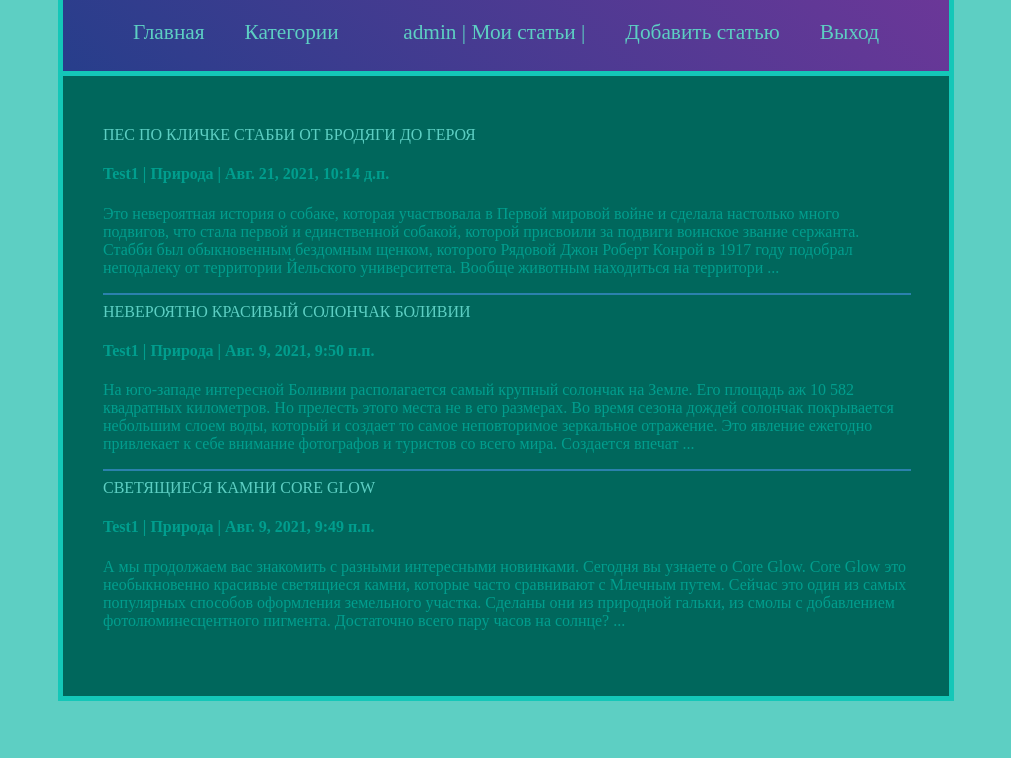
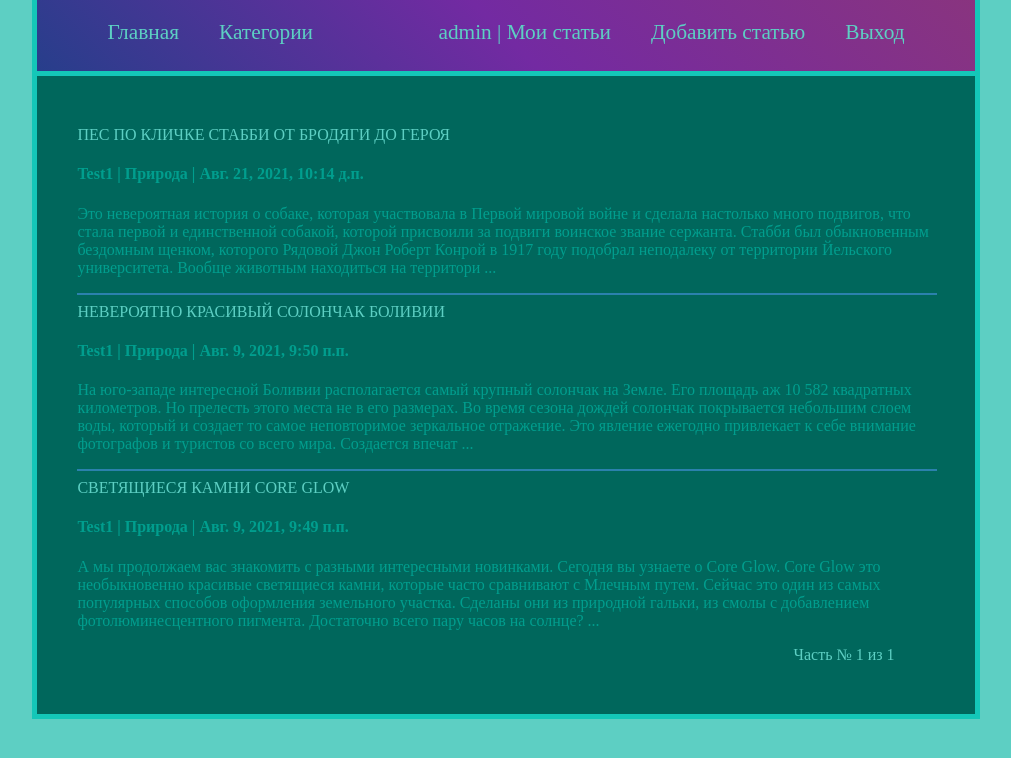
Before and after one commit to tOpDeveLOpeR-pAs/FirstDjangoProject, a Django app: a page that uses templates/base.html in a window 1280 px wide. Shown: the top 758 px of the page, without its empty margins (134-1145 px from the left). Run offline with Django 3.2, Linux system fonts and the light colour scheme; a user stored in the database is signed in; data comes from the database, SQL or seed files in the repository; both versions use the stored data as it was after the commit.

Commit message:
- Add paginator

```diff
--- a/article/views.py
+++ b/article/views.py
@@ -1,8 +1,9 @@
 from django.contrib.auth import get_user
 from django.contrib.auth.decorators import login_required
 from django.contrib.auth.mixins import LoginRequiredMixin
+from django.core.paginator import Paginator
 from django.http import HttpRequest, HttpResponse
-from django.shortcuts import get_object_or_404, redirect
+from django.shortcuts import get_object_or_404, redirect, render
 from django.views.generic.detail import DetailView
 from django.views.generic.list import ListView
 from django.views.generic.edit import FormView
@@ -14,6 +15,7 @@ class IndexListView(ListView):
     template_name = 'article/index.html'
     context_object_name = 'articles'
     ordering = '-published'
+    paginate_by = 4
 
     def get_queryset(self):
         return Article.objects.all()
@@ -21,7 +23,6 @@ class IndexListView(ListView):
     def get_context_data(self, **kwargs):
         context = super().get_context_data(**kwargs)
         context['categories'] = Category.objects.all()
-
         return context
 
 
@@ -44,6 +45,7 @@ class ArticleDetailView(DetailView):
 class CategoryListView(ListView):
     template_name = 'article/by_category.html'
     context_object_name = 'articles'
+    paginate_by = 4
 
     def get_queryset(self):
         return Article.objects.filter(category_id__name=self.kwargs['category_id'])
--- a/static/css/base.css
+++ b/static/css/base.css
@@ -1,16 +1,24 @@
+/* Main style */
+
 body {
     background: #5DCFC3;
     border: 0;
     color: #009E8E;
-    margin: 0 15%;
+    margin: 0 13%;
 }
 
-nav {
-    background: linear-gradient(45deg, #273e8b, #6b3798);
-    font-size: 16pt;
-    border-width: 0 5px;
-    border-color: #14c7b8;
-    border-style: solid;
+/* Clearfix */
+
+.clearfix {
+    zoom: 1;
+}
+.clearfix:before,
+.clearfix:after {
+    content: "";
+    display: table;
+}
+.clearfix:after {
+    clear: both;
 }
 
 section a:active,
@@ -50,6 +58,14 @@ form {
 }
 
 /*  Navigation */
+
+nav {
+    background: linear-gradient(45deg, #273e8b, #732aa2, #89347f);
+    font-size: 16pt;
+    border-width: 0 5px;
+    border-color: #14c7b8;
+    border-style: solid;
+}
 
 nav ul {
     margin: 0;
@@ -106,17 +122,14 @@ nav ul ul li a {
     float: right;
 }
 
+/* Paginator */
+.pagination {
+    text-align: right;
+    margin-right: 40px;
+    color: #5DCFC3;
+}
 
-/* Clearfix */
-
-.clearfix {
-    zoom: 1;
+.pagination:active,
+.pagination:hover {
+    color: #5beee1;
 }
-.clearfix:before,
-.clearfix:after {
-    content: "";
-    display: table;
-}
-.clearfix:after {
-    clear: both;
-}
--- a/templates/article/by_article.html
+++ b/templates/article/by_article.html
@@ -3,15 +3,17 @@
 {% block title %} Главная:: {{ article.title }} {% endblock %}
 
 {% block content %}
-    <h3 class="by_article_title">{{ article.title }}</h3>
+    <h3 class="by_article_title">{{ article.title|upper }}</h3>
     <h4>{{ article.author_id }} {{ article.published }}</h4>
     <p>{{ article.text }}</p><br>
+    {% if user.is_authenticated %}
         <form action="{% url 'update' article.pk %}">
             <button>Редактировать</button>
         </form>
         <form action="{% url 'delete' article.pk %}">
             <button>Удалить</button>
         </form>
+    {% endif %}
     <br>
     <h4>Комментарии</h4>
     <p>
--- a/templates/article/by_category.html
+++ b/templates/article/by_category.html
@@ -4,7 +4,7 @@
 
 {% block content %}
     {% for aa in articles %}
-        <a href="{% url 'by_article' aa.category_id aa.pk %}">{{ aa.title }}</a>
+        <a href="{% url 'by_article' aa.category_id aa.pk %}">{{ aa.title|upper }}</a>
         <h4>{{ aa.author_id }} | {{ aa.category_id }} | {{ aa.published }}</h4>
         <p>{{ aa.short_text }}</p>
         {% if not forloop.last %}
@@ -14,3 +14,17 @@
         <h3>К сожалению на данный момент список статей в этой категории пуст.</h3>
     {% endfor %}
 {% endblock %}
+
+{% block paginate %}
+    <div class="pagination">
+        {% if page_obj.has_previous %}
+            <a href="?page={{ page_obj.previous_page_number }}">&lt;</a>
+            &nbsp; &nbsp; | &nbsp; &nbsp;
+        {% endif %}
+        Часть № {{ page_obj.number }} из {{ page_obj.paginator.num_pages }}
+        {% if page_obj.has_next %}
+            &nbsp;&nbsp;|&nbsp;&nbsp;
+            <a href="?page={{ page_obj.next_page_number }}">&gt</a>
+        {% endif %}
+    </div>
+{% endblock %}
--- a/templates/base.html
+++ b/templates/base.html
@@ -30,7 +30,7 @@
             <li id="pos-right" style="margin-right: 50px"><a href="{% url 'logout' %}">Выход</a></li>
             <li id="pos-right"><a href="{% url 'add' %}">Добавить статью</a></li>
             <li id="pos-right">
-                <a href="{% url 'profile' %}">{{ user.username }} | Мои статьи | </a>
+                <a href="{% url 'profile' %}">{{ user.username }} | Мои статьи  </a>
             </li>
         {% endif %}
         </ul>
@@ -39,6 +39,9 @@
     <section>
         {% block content %}
         {% endblock %}
+
+        {% block paginate %}
+        {% endblock %}
     </section>
 </body>
 </html>
--- a/templates/registration/login.html
+++ b/templates/registration/login.html
@@ -25,7 +25,7 @@
 </tr>
 </table>
 
-<input type="submit" value="login" />
+<input type="submit" value="Вход" />
 <input type="hidden" name="next" value="{{ next }}" />
 </form>
 
```
Also changed, not shown: accounts/views.py (+11 -1 lines), templates/accounts/profile.html (+14 -0 lines), templates/article/index.html (+16 -2 lines), db.sqlite3. Lines whose indentation alone changed are shown as unchanged.
